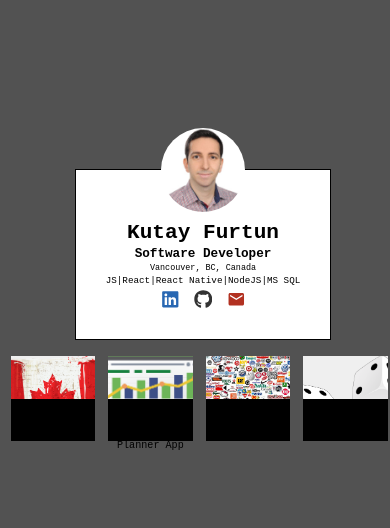
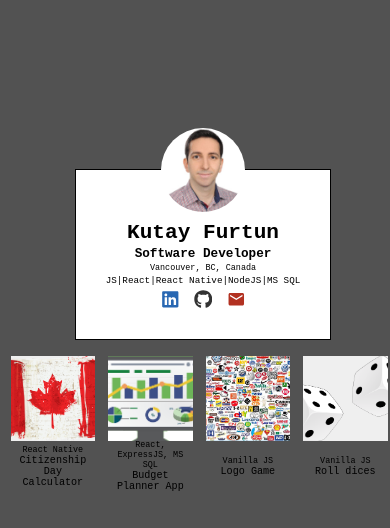
Before and after one commit to kfurtun/kfurtun.github.io, a React (Create React App) app: page / in a window 390 px wide. Shown: the top 528 px of the page. Built offline with nearby package versions, Linux system fonts and the light colour scheme.

Commit message:
mobile display fixed

```diff
--- a/src/Components/Projects/Project.js
+++ b/src/Components/Projects/Project.js
@@ -16,7 +16,7 @@ export const Project = ({ project }) => {
 const InfoContainer = styled.div`
   width: 12vw;
   height: 5vw;
-  background: black;
+
   position: absolute;
   bottom: 0;
   display: none;
@@ -27,7 +27,9 @@ const InfoContainer = styled.div`
   @media (max-width: 500px) {
     width: 10vh;
     height: 5vh;
-    display: block;
+    display: flex;
+    bottom: -5.5vh;
+    background: none;
   }
 `;
 
@@ -64,7 +66,7 @@ const Container = styled.button`
     margin-top: 2vh;
 
     &:hover ${InfoContainer} {
-      display: none;
+      background: none;
     }
   }
 `;
```
